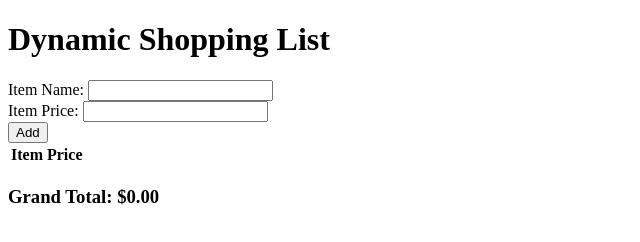
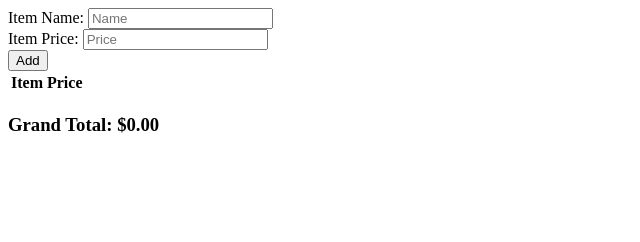
Before and after one commit to acciojob/shopping-cart-Skyer3108, a website: page main.html in a window 1280 px wide. Shown: the whole page, without its empty margins (0-640 px from the left). Drawn offline with Linux system fonts and the light colour scheme.

Commit message:
created a submission

```diff
--- a/main.html
+++ b/main.html
@@ -10,14 +10,14 @@
 	<!-- the entire body must be written by student -->
 
 <div class="container">
-  <h1>Dynamic Shopping List</h1>
+
   <div>
     <label for="item-name-input">Item Name:</label>
-    <input type="text" id="item-name-input" aria-labelledby="item-name-label" required>
+    <input type="text" id="item-name-input" aria-labelledby="item-name-label" placeholder='Name' required>
   </div>
   <div>
     <label for="item-price-input">Item Price:</label>
-    <input type="number" id="item-price-input" aria-labelledby="item-price-label" step="0.01" required>
+    <input type="number" id="item-price-input" aria-labelledby="item-price-label" step="0.01" placeholder='Price' required>
   </div>
   <button id="add">Add</button>
   <table>
```
